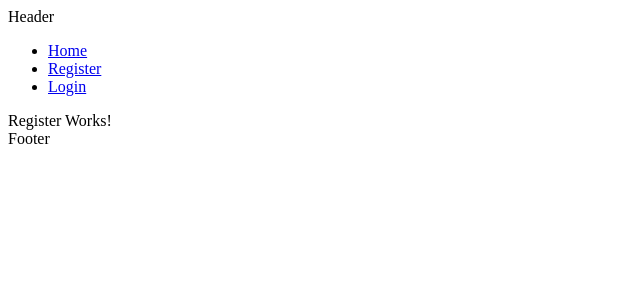
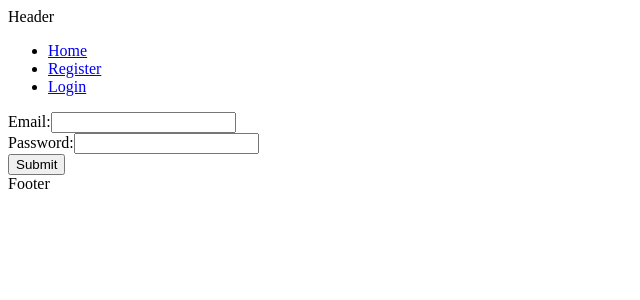
Before and after one commit to ofekatr/Clean-Architecture, a React (Create React App) app in the folder client/: page /register in a window 1280 px wide. Shown: the top 300 px of the page, without its empty margins (0-640 px from the left). Built offline with nearby package versions, Linux system fonts and the light colour scheme.

Commit message:
Implemented register page.

```diff
--- a/client/src/Routes.tsx
+++ b/client/src/Routes.tsx
@@ -1,5 +1,6 @@
 import React from "react";
 import { BrowserRouter, Route, Switch } from "react-router-dom";
+import PageLoader from "./components/PageLoader";
 import Layout from "./layout/Layout";
 const Home = React.lazy(() => import("./pages/Home"));
 const Login = React.lazy(() => import("./pages/Login"));
@@ -8,7 +9,7 @@ const Register = React.lazy(() => import("./pages/Register"));
 const Router: React.FC = () => {
   return (
     <>
-      <React.Suspense fallback={() => <div>Loading...</div>}>
+      <React.Suspense fallback={<PageLoader />}>
         <BrowserRouter>
           <Layout>
             <Switch>
--- /dev/null
+++ b/client/src/components/PageLoader.tsx
@@ -0,0 +1,9 @@
+import React from 'react';
+
+const PageLoader: React.FC = () => {
+     return (
+        <div>Loading...</div>
+    );
+}
+
+export default PageLoader;
--- /dev/null
+++ b/client/src/components/RegisterForm.tsx
@@ -0,0 +1,47 @@
+import React from "react";
+import { RouteComponentProps } from "react-router";
+import { useRegisterMutation } from "../generated/graphql";
+import useForm from "../hooks/useForm";
+import { GeneralObjectFunction } from "../types/general";
+
+interface IFormValues {
+  email: string;
+  password: string;
+}
+
+const RegisterForm: React.FC<RouteComponentProps> = ({ history }) => {
+  const [register] = useRegisterMutation();
+
+  const onSubmitCallback = async (values: IFormValues) => {
+    const { data, errors } = await register({
+      variables: values,
+    });
+
+    history.push("/");
+  };
+
+  const { onChange, onSubmit } = useForm(
+    { email: "", password: "" },
+    onSubmitCallback as GeneralObjectFunction
+  );
+
+  return (
+    <>
+      <form onSubmit={onSubmit}>
+        <div>
+          Email:
+          <input name="email" type="text" onChange={onChange} />
+        </div>
+        <div>
+          Password:
+          <input name="password" type="password" onChange={onChange} />
+        </div>
+        <div>
+          <input type="submit" />
+        </div>
+      </form>
+    </>
+  );
+};
+
+export default RegisterForm;
--- a/client/src/generated/graphql.tsx
+++ b/client/src/generated/graphql.tsx
@@ -71,6 +71,17 @@ export type HelloQuery = (
   & Pick<Query, 'hello'>
 );
 
+export type RegisterMutationVariables = Exact<{
+  email: Scalars['String'];
+  password: Scalars['String'];
+}>;
+
+
+export type RegisterMutation = (
+  { __typename?: 'Mutation' }
+  & Pick<Mutation, 'register'>
+);
+
 
 export const HelloDocument = gql`
     query Hello {
@@ -104,3 +115,35 @@ export function useHelloLazyQuery(baseOptions?: Apollo.LazyQueryHookOptions<Hell
 export type HelloQueryHookResult = ReturnType<typeof useHelloQuery>;
 export type HelloLazyQueryHookResult = ReturnType<typeof useHelloLazyQuery>;
 export type HelloQueryResult = Apollo.QueryResult<HelloQuery, HelloQueryVariables>;
+export const RegisterDocument = gql`
+    mutation Register($email: String!, $password: String!) {
+  register(email: $email, password: $password)
+}
+    `;
+export type RegisterMutationFn = Apollo.MutationFunction<RegisterMutation, RegisterMutationVariables>;
+
+/**
+ * __useRegisterMutation__
+ *
+ * To run a mutation, you first call `useRegisterMutation` within a React component and pass it any options that fit your needs.
+ * When your component renders, `useRegisterMutation` returns a tuple that includes:
+ * - A mutate function that you can call at any time to execute the mutation
+ * - An object with fields that represent the current status of the mutation's execution
+ *
+ * @param baseOptions options that will be passed into the mutation, supported options are listed on: https://www.apollographql.com/docs/react/api/react-hooks/#options-2;
+ *
+ * @example
+ * const [registerMutation, { data, loading, error }] = useRegisterMutation({
+ *   variables: {
+ *      email: // value for 'email'
+ *      password: // value for 'password'
+ *   },
+ * });
+ */
+export function useRegisterMutation(baseOptions?: Apollo.MutationHookOptions<RegisterMutation, RegisterMutationVariables>) {
+        const options = {...defaultOptions, ...baseOptions}
+        return Apollo.useMutation<RegisterMutation, RegisterMutationVariables>(RegisterDocument, options);
+      }
+export type RegisterMutationHookResult = ReturnType<typeof useRegisterMutation>;
+export type RegisterMutationResult = Apollo.MutationResult<RegisterMutation>;
+export type RegisterMutationOptions = Apollo.BaseMutationOptions<RegisterMutation, RegisterMutationVariables>;
--- /dev/null
+++ b/client/src/graphql/register.graphql
@@ -0,0 +1,3 @@
+mutation Register($email: String!, $password: String!) {
+  register(email: $email, password: $password)
+}
--- /dev/null
+++ b/client/src/hooks/useForm.ts
@@ -0,0 +1,27 @@
+import { useState } from "react";
+import { GeneralObject, GeneralObjectFunction } from "../types/general";
+
+const useForm = (defVals: GeneralObject, onSubmitCallback: GeneralObjectFunction) => {
+    const [values, setValues] = useState(defVals);
+
+    const onChange = (e: any) => {
+        setValues((prevVals) => {
+            const newVals = { ...prevVals };
+            newVals[e.target.name] = e.target.value;
+            setValues(newVals);
+        });
+    }
+
+    const onSubmit = (e: any) => {
+        e.preventDefault();
+        onSubmitCallback(values);
+    }
+
+    return {
+        values,
+        onChange,
+        onSubmit,
+    }
+}
+
+export default useForm;
--- a/client/src/pages/Register.tsx
+++ b/client/src/pages/Register.tsx
@@ -1,9 +1,9 @@
-import React from 'react';
+import React from "react";
+import { RouteComponentProps } from "react-router";
+import RegisterForm from "../components/RegisterForm";
 
-const Register: React.FC = () => {
-     return (
-        <div>Register Works!</div>
-    );
-}
+const Register: React.FC<RouteComponentProps> = (props: RouteComponentProps) => {
+  return <RegisterForm {...props} />;
+};
 
 export default Register;
--- /dev/null
+++ b/client/src/types/general.d.ts
@@ -0,0 +1,2 @@
+export type GeneralObject = { [key: string]: any };
+export type GeneralObjectFunction = (obj: GeneralObject) => any;
```
